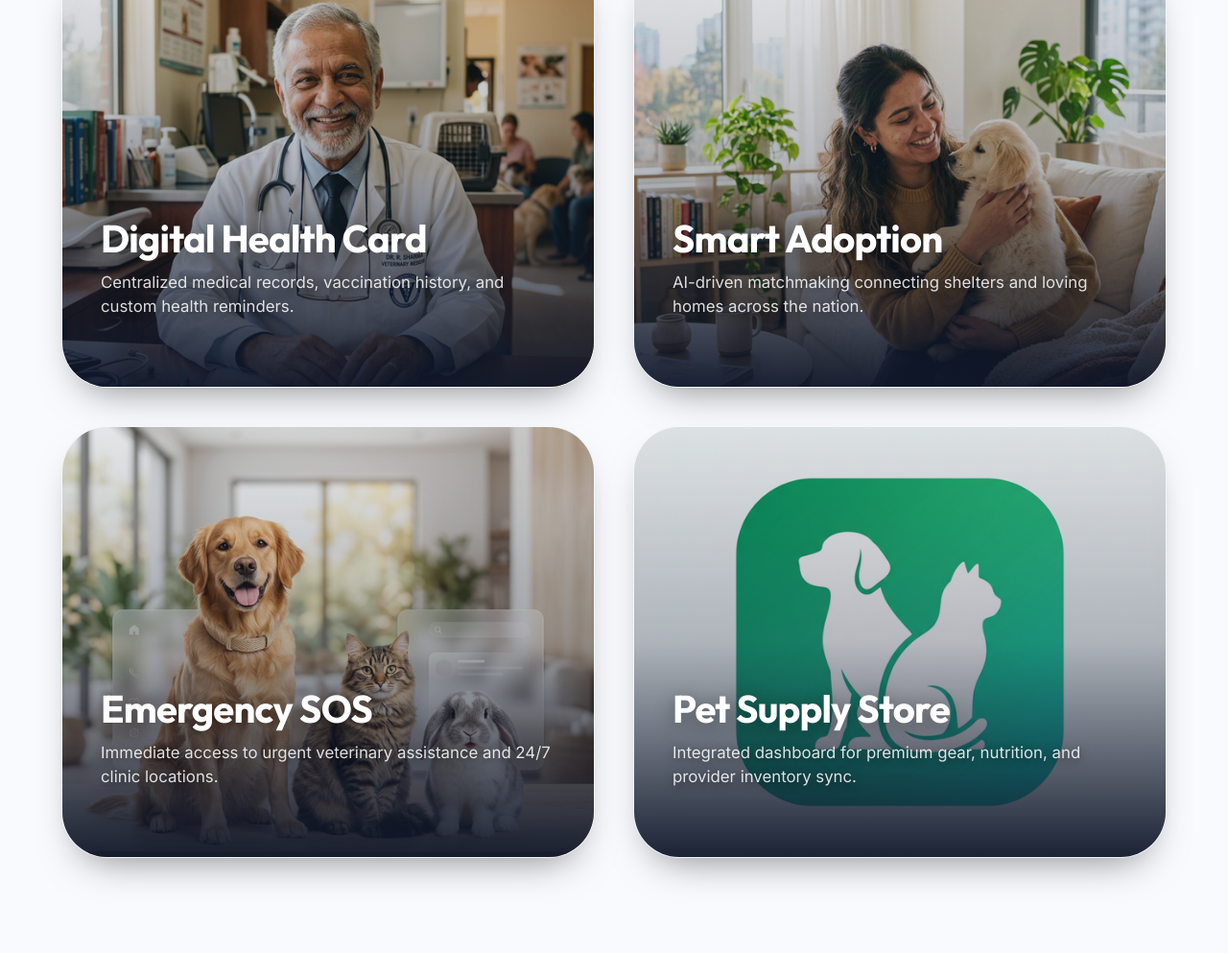
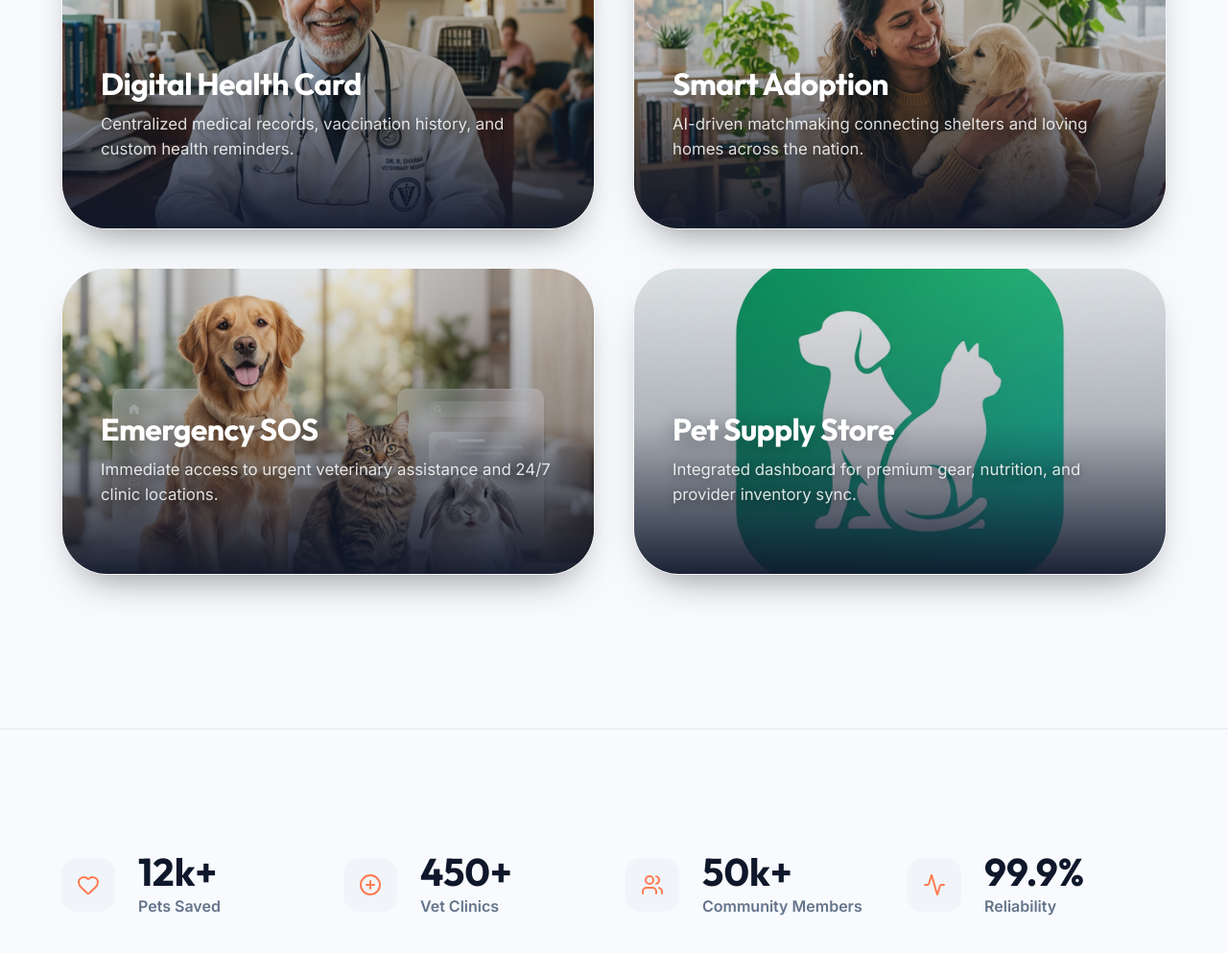
Before and after one commit to debrajx1/Petzeno-SuperApp, a React (Vite) app in the folder petzeno-web/: page / in a window 1280 px wide. Shown: the part 1573-2566 px from the top of the page at 96% size. Built offline with nearby package versions, Linux system fonts and the light colour scheme.

Commit message:
Enhance responsiveness for laptop screens using clamp and relative scaling

```diff
--- a/petzeno-web/src/pages/Landing.module.css
+++ b/petzeno-web/src/pages/Landing.module.css
@@ -234,13 +234,13 @@
   display: grid;
   grid-template-columns: 1.1fr 0.9fr;
   align-items: center;
-  padding: 1.5rem 5% 4rem 5%;
+  padding: 8rem 5% 4rem 5%;
   gap: 4rem;
   max-width: 1300px;
   margin: 0 auto;
   position: relative;
   z-index: 2;
-  min-height: 95vh;
+  min-height: max(600px, 90vh);
 }
 
 .heroContent {
@@ -307,7 +307,7 @@
 
 .immersivePortal {
   width: 100%;
-  height: 450px;
+  height: clamp(320px, 40vh, 450px);
   border-radius: var(--radius-2xl);
   position: relative;
   overflow: hidden;
@@ -585,8 +585,8 @@
 
 /* Features Section (Bento Grid) */
 .featuresSection {
-  padding: 12rem 5% 10rem 5%;
-  /* Increased top padding to ensure separation from above */
+  padding: clamp(6rem, 10vh, 12rem) 5% clamp(5rem, 8vh, 10rem) 5%;
+  /* Ensure separation from above is dynamic */
   position: relative;
   z-index: 15;
   /* Higher than stats and scroll section */
@@ -617,7 +617,7 @@
 }
 
 .featuresSection {
-  padding: 12rem 5% 10rem 5%;
+  padding: clamp(6rem, 10vh, 12rem) 5% clamp(5rem, 8vh, 10rem) 5%;
   position: relative;
   z-index: 10;
   background: var(--color-bg-main);
@@ -627,7 +627,7 @@
 .featuresGrid {
   display: grid;
   grid-template-columns: repeat(3, 1fr);
-  grid-auto-rows: 300px;
+  grid-auto-rows: minmax(240px, auto);
   gap: 1.5rem;
   max-width: 1300px;
   margin: 0 auto;
@@ -1495,6 +1495,24 @@
 }
 
 /* Responsiveness */
+@media (max-width: 1440px) {
+  .heroTitle {
+    font-size: clamp(2.5rem, 5vw, 4rem);
+  }
+
+  .featureCard {
+    padding: 1.5rem;
+  }
+
+  .portalTitle {
+    font-size: 2rem;
+  }
+
+  .statsGrid {
+    gap: 1.5rem;
+  }
+}
+
 @media (max-width: 1100px) {
   .hero {
     grid-template-columns: 1fr;
```
